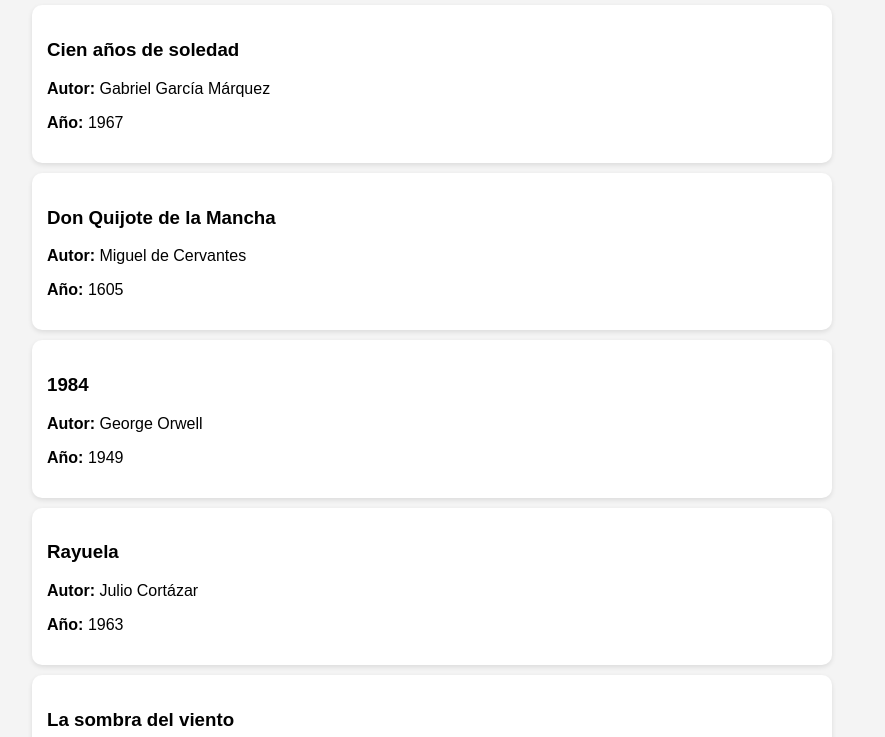
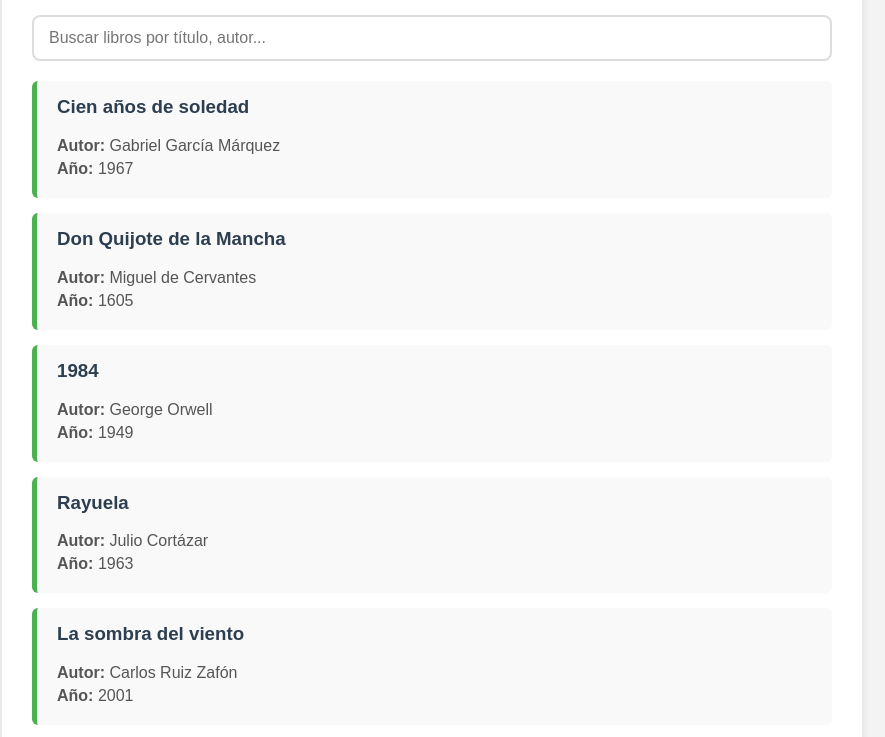
Before and after one commit to JavierRochaS/JavierRochaS.github.io, a plain HTML site: page index.html in a window 1280 px wide. Shown: the part 154-891 px from the top of the page, without its empty margins (208-1093 px from the left). Drawn offline with Linux system fonts and the light colour scheme.

Commit message:
Update b.css

```diff
--- a/b.css
+++ b/b.css
@@ -1,44 +1,56 @@
+
 body {
     font-family: Arial, sans-serif;
+    background-color: #f3f3f3;
     margin: 0;
     padding: 0;
-    background: #f4f4f4;
   }
 
   .container {
     max-width: 800px;
-  margin: auto;
-  padding: 20px;
+    margin: 50px auto;
+    background-color: #fff;
+    padding: 30px;
+    box-shadow: 0 4px 8px rgba(0, 0, 0, 0.1);
+    border-radius: 10px;
   }
 
   h1 {
     text-align: center;
-  margin-bottom: 20px;
+    color: #333;
+    margin-bottom: 30px;
   }
 
-input[type="text"] {
+  #searchInput {
     width: 100%;
-  padding: 10px;
+    padding: 12px 15px;
     margin-bottom: 20px;
     font-size: 16px;
-  border-radius: 5px;
-  border: 1px solid #ccc;
+    border: 2px solid #ddd;
+    border-radius: 8px;
+    box-sizing: border-box;
   }
 
   .book {
-  background: white;
-  padding: 15px;
-  margin-bottom: 10px;
-  border-radius: 10px;
-  box-shadow: 0 2px 5px rgba(0,0,0,0.1);
+    background-color: #f9f9f9;
+    border-left: 5px solid #4caf50;
+    margin-bottom: 15px;
+    padding: 15px 20px;
+    border-radius: 6px;
+    transition: transform 0.2s;
   }
 
-@media (max-width: 600px) {
+  .book:hover {
+    transform: scale(1.01);
+    box-shadow: 0 2px 10px rgba(0, 0, 0, 0.05);
+  }
+
   .book h3 {
-    font-size: 18px;
+    margin-top: 0;
+    color: #2c3e50;
   }
 
   .book p {
-    font-size: 14px;
+    margin: 5px 0;
+    color: #555;
   }
-}
```
Lines whose indentation alone changed are shown as unchanged.
